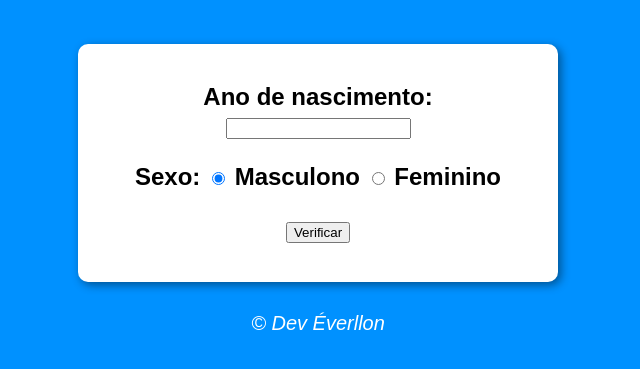
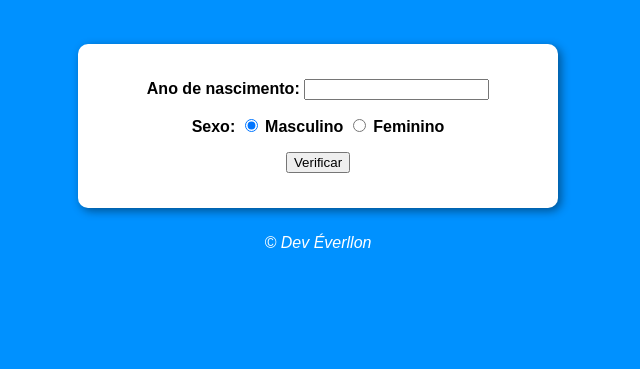
Before and after one commit to DevEverllon/Medidor-Idade, a plain HTML site: page index.html in a window 1280 px wide. Shown: the part 95-464 px from the top of the page, without its empty margins (322-962 px from the left). Drawn offline with Linux system fonts and the light colour scheme.

Commit message:
versao 2

```diff
--- a/index.html
+++ b/index.html
@@ -21,7 +21,7 @@
             <p>
                 Sexo:
                     <input type="radio" name="radsex" id="mas" checked>
-                    <label for="mas">Masculono</label>
+                    <label for="mas">Masculino</label>
 
                     <input type="radio" name="radsex" id="fem">
                     <label for="fem">Feminino</label>
--- a/style.css
+++ b/style.css
@@ -66,6 +66,9 @@ img {
     border-radius: 50%;
     margin: 20px auto; /* Adicionar espaçamento superior e inferior */
 }
+p{
+    font-size: 12pt;
+}
 
 div {
     text-align: center;
```
